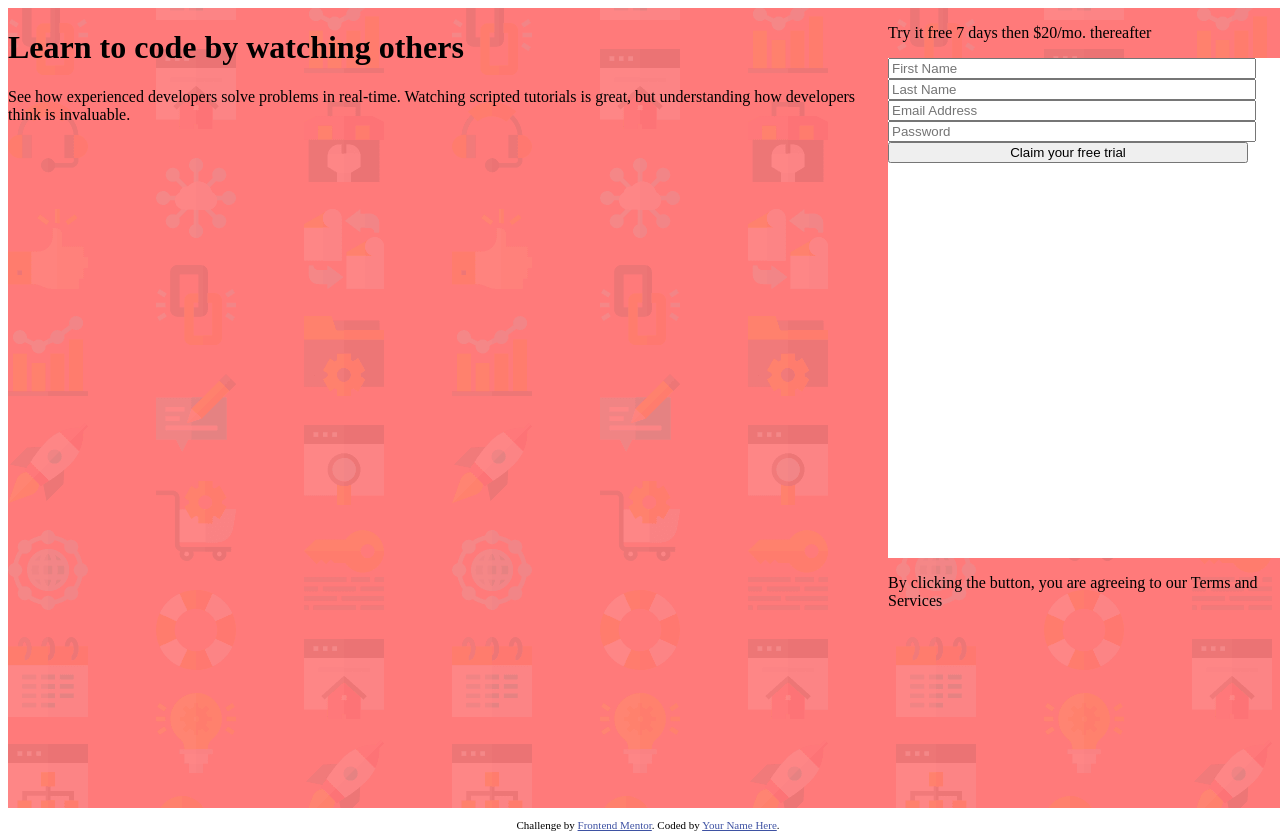
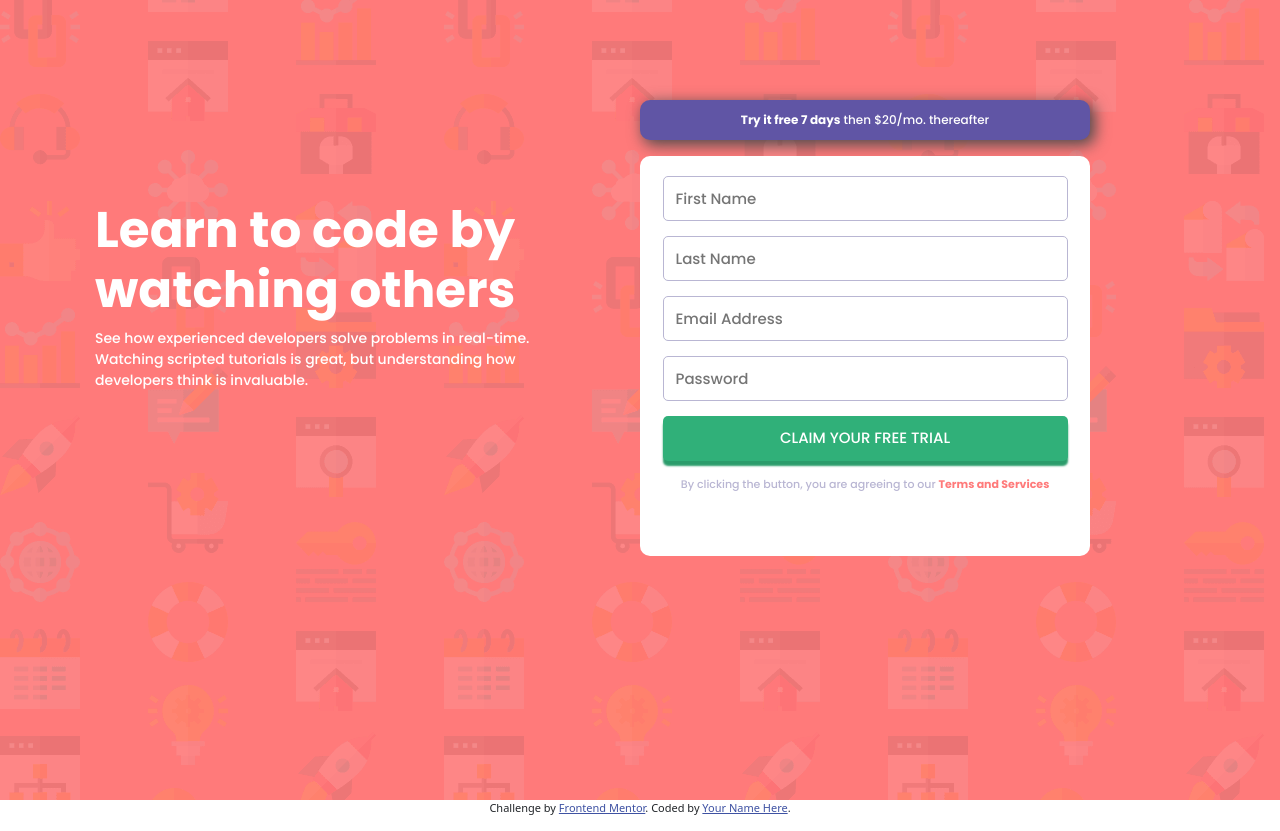
Before and after one commit to RicardoFuentes437/intro-component-with-signup-form-master, a plain HTML site: page index.html in a window 1280 px wide. Drawn offline with nearby package versions, Linux system fonts and the light colour scheme.

Commit message:
diseño listo

```diff
--- a/index.html
+++ b/index.html
@@ -14,6 +14,8 @@
     .attribution a { color: hsl(228, 45%, 44%); }
   </style>
   <link rel="stylesheet" href="style.css">
+  <!-- CSS only -->
+  <link href="https://cdn.jsdelivr.net/npm/bootstrap@5.2.2/dist/css/bootstrap.min.css" rel="stylesheet" integrity="sha384-Zenh87qX5JnK2Jl0vWa8Ck2rdkQ2Bzep5IDxbcnCeuOxjzrPF/et3URy9Bv1WTRi" crossorigin="anonymous">
 </head>
 <body>
   <main>
@@ -24,15 +26,15 @@
       but understanding how developers think is invaluable.</p>
     </div>
     <div class="form-section">
-      <p>Try it free 7 days then $20/mo. thereafter</p>
+      <p class="offer-text"><span class="free-trial">Try it free 7 days</span> then $20/mo. thereafter</p>
       <form action="" class="trial-form">
         <input type="text" placeholder="First Name">
         <input type="text" placeholder="Last Name">
         <input type="email" placeholder="Email Address">
         <input type="password" placeholder="Password">
-        <button type="submit">Claim your free trial</button>
+        <button type="submit" class="btn claim-button">CLAIM YOUR FREE TRIAL</button>
+        <p class="agreement">By clicking the button, you are agreeing to our <span class="terms">Terms and Services</span></p>
       </form>
-      <p>By clicking the button, you are agreeing to our <span>Terms and Services</span></p>
     </div>
   </main>
 
--- a/style.scss
+++ b/style.scss
@@ -1,5 +1,7 @@
+@import url('https://fonts.googleapis.com/css2?family=Poppins:wght@500;600;700&display=swap');
+
 $Red: hsl(0, 100%, 74%);
-$Green: hsl(154, 59%, 51%);
+$Green: hsl(154, 57%, 44%);
 $Blue: hsl(248, 32%, 49%);
 $Dark-Blue: hsl(249, 10%, 26%);
 $Grayish-Blue: hsl(246, 25%, 77%);
@@ -7,6 +9,8 @@ $Grayish-Blue: hsl(246, 25%, 77%);
 html, body{
     width: 100%;
     height: 100%;
+    padding: 0;
+    margin: 0;
 
     main{
         width: 100%;
@@ -15,15 +19,88 @@ html, body{
         flex-direction: row;
         background-image: url(images/bg-intro-desktop.png);
         background-color: $Red;
+        color: white;
+        font-family: 'Poppins';
 
-        .trial-form{
-            background-color: white;
-            width: 400px;
-            height: 500px;
+        .info-section{
+            width: 50%;
+            padding: 200px 100px 0px 95px;
 
-            input, button{
-                width: 90%;
+            h1{
+                font-size: 50px;
+                font-weight: 700;
+            }
+
+            p{
+                font-size: 14px;
             }
         }
+
+        .form-section{
+            width: 50%;
+            padding-top: 100px;
+
+            .offer-text{
+                background-color: $Blue;
+                width: 450px;
+                height: 40px;
+                line-height: 40px;
+                text-align: center;
+                border-radius: 10px;
+                font-weight: 400;
+                font-size: 12px;
+                box-shadow: 4px 4px 15px 1px #4d4c4c;
+
+                .free-trial{
+                    font-weight: 700;
+                }
+            }
+
+            .trial-form{
+                display: flex;
+                flex-direction: column;
+                align-items: center;
+                background-color: white;
+                width: 450px;
+                height: 400px;
+                gap: 15px;
+                padding-top: 20px;
+                border-radius: 10px;
+
+
+                input, button{
+                    width: 90%;
+                    height: 45px;
+                    border-radius: 5px;
+                    font-size: 15px;
+                }
+
+                .claim-button{
+                    background-color: $Green;
+                    color: white;
+                    box-shadow: 0px 5px 2px 0px hsl(154, 57%, 39%);
+                }
+
+                input {
+                    border: 1px solid $Grayish-Blue;
+
+                    &::placeholder{
+                        padding-left: 10px;
+                    }
+                }
+
+                .agreement{
+                    color: $Grayish-Blue;
+                    font-weight: 400;
+                    font-size: 11px;
+
+                    .terms{
+                        color: $Red;
+                        font-weight: 700;
+                    }
+                }
+            }
+        }
+
     }
 }
```
Also changed, not shown: style.css, 1 other file.
